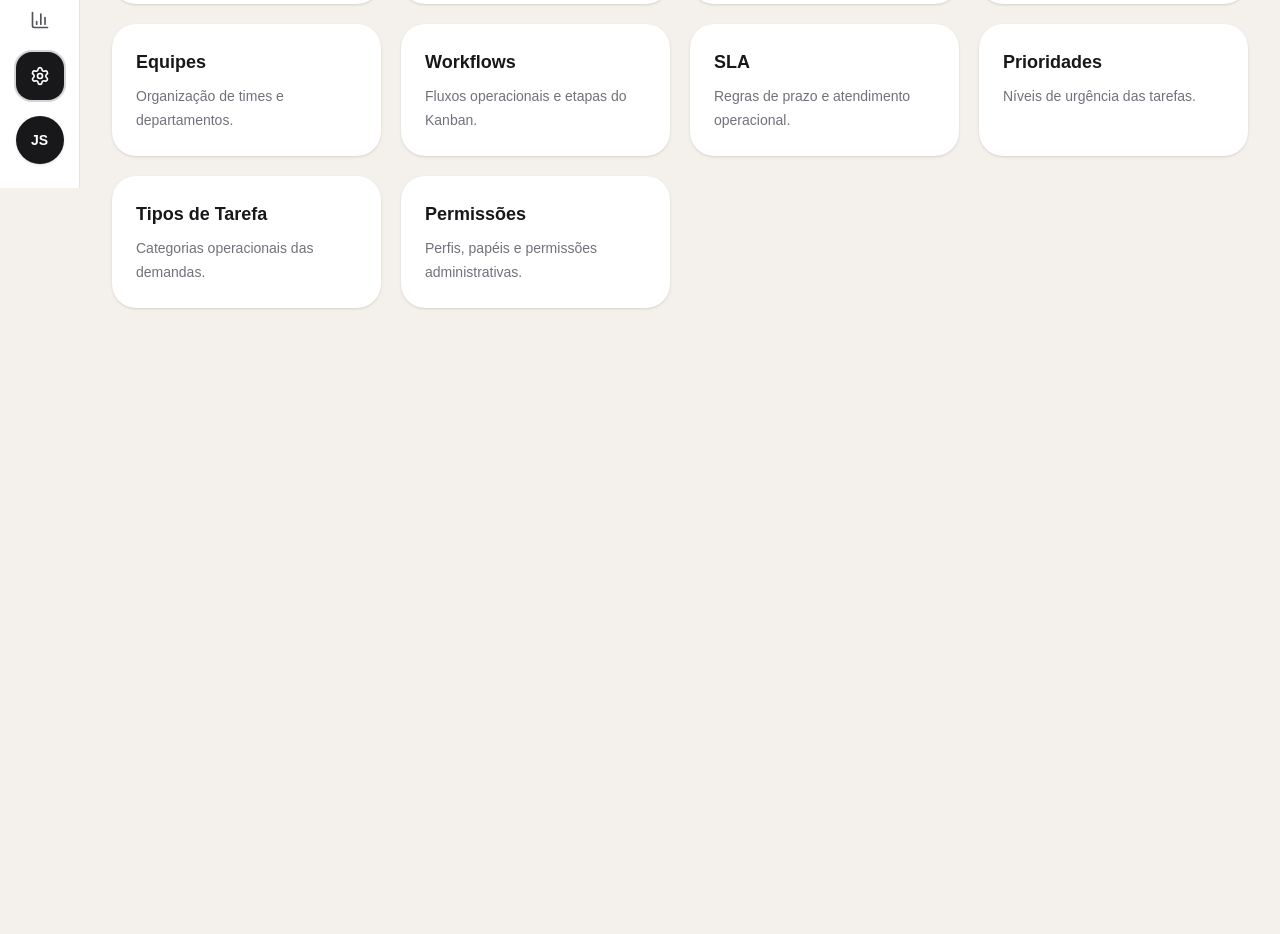
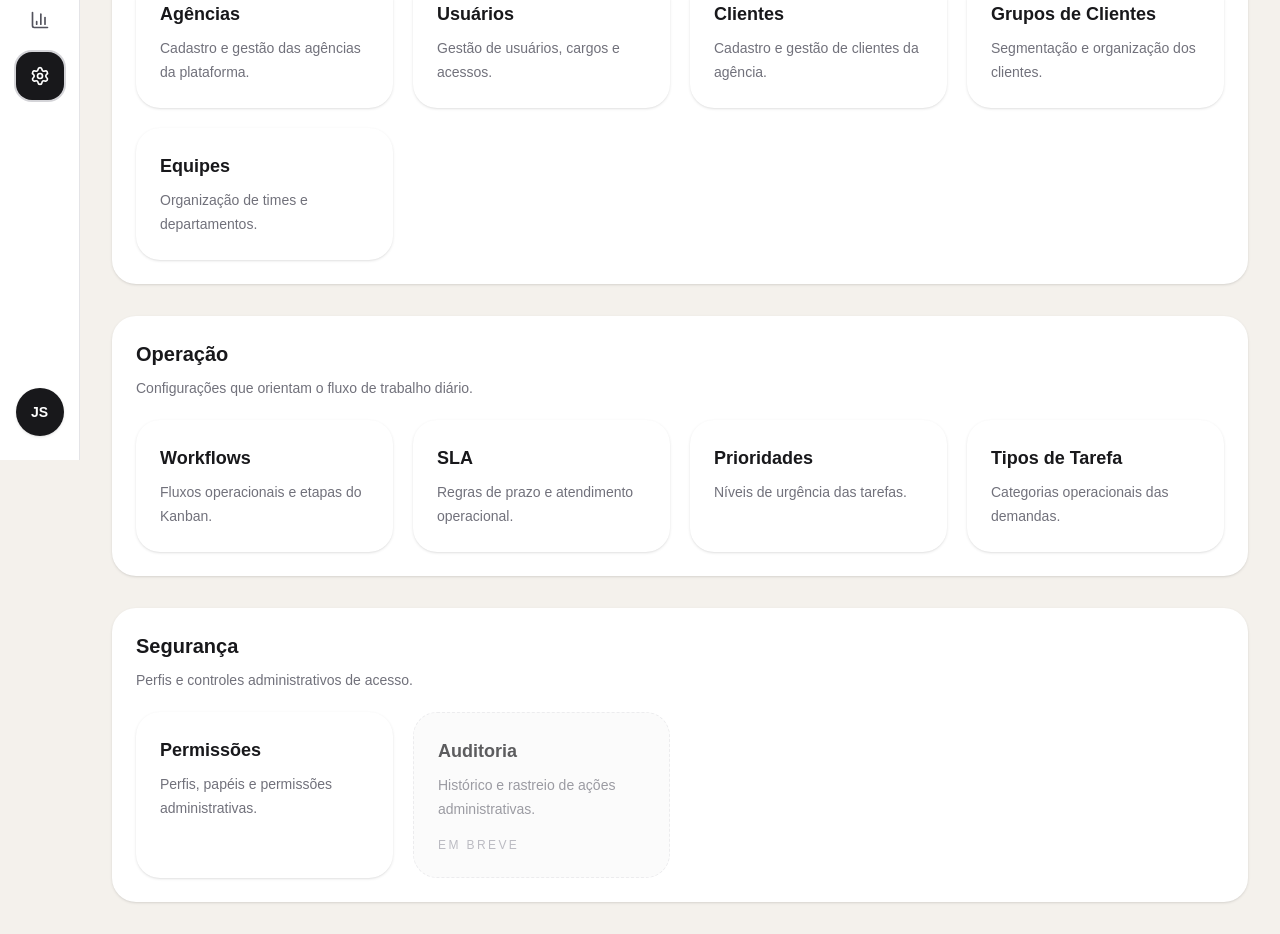
Before and after one commit to hudsonoli/taskflow, a Next.js app in the folder frontend/: page /configuracoes in a window 1280 px wide. Shown: the part 340-1274 px from the top of the page. Before the commit the page ends 800 px from the top, so only its background shows below. Built offline with nearby package versions, Linux system fonts and the light colour scheme.

Commit message:
refactor(config): organiza configuracoes por secoes

```diff
--- a/frontend/src/app/configuracoes/page.tsx
+++ b/frontend/src/app/configuracoes/page.tsx
@@ -1,7 +1,25 @@
 import Link from "next/link";
+import { Card } from "@/components/ui/Card";
 import { PageHeader } from "@/components/ui/PageHeader";
 
-const settingsItems = [
+type SettingsItem = {
+  title: string;
+  description: string;
+  href?: string;
+  disabled?: boolean;
+};
+
+type SettingsSection = {
+  title: string;
+  description: string;
+  items: SettingsItem[];
+};
+
+const settingsSections: SettingsSection[] = [
+  {
+    title: "Cadastros",
+    description: "Entidades base para operação e organização da plataforma.",
+    items: [
       {
         title: "Agências",
         description: "Cadastro e gestão das agências da plataforma.",
@@ -27,6 +45,12 @@ const settingsItems = [
         description: "Organização de times e departamentos.",
         href: "/configuracoes/equipes",
       },
+    ],
+  },
+  {
+    title: "Operação",
+    description: "Configurações que orientam o fluxo de trabalho diário.",
+    items: [
       {
         title: "Workflows",
         description: "Fluxos operacionais e etapas do Kanban.",
@@ -47,10 +71,23 @@ const settingsItems = [
         description: "Categorias operacionais das demandas.",
         href: "/configuracoes/tipos-tarefa",
       },
+    ],
+  },
+  {
+    title: "Segurança",
+    description: "Perfis e controles administrativos de acesso.",
+    items: [
       {
         title: "Permissões",
         description: "Perfis, papéis e permissões administrativas.",
         href: "/configuracoes/permissoes",
+      },
+      {
+        title: "Auditoria",
+        description: "Histórico e rastreio de ações administrativas.",
+        disabled: true,
+      },
+    ],
   },
 ];
 
@@ -62,21 +99,61 @@ export default function ConfiguracoesPage() {
         description="Área administrativa para SuperAdmin, Admin, Diretoria, Gestores e usuários autorizados."
       />
 
+      <div className="space-y-8">
+        {settingsSections.map((section) => (
+          <Card key={section.title}>
+            <div className="mb-5">
+              <h2 className="text-xl font-semibold text-zinc-900">
+                {section.title}
+              </h2>
+
+              <p className="mt-2 text-sm leading-6 text-zinc-500">
+                {section.description}
+              </p>
+            </div>
+
             <div className="grid gap-5 md:grid-cols-2 xl:grid-cols-4">
-        {settingsItems.map((item) => (
+              {section.items.map((item) => {
+                if (item.disabled) {
+                  return (
+                    <div
+                      key={item.title}
+                      aria-disabled="true"
+                      className="rounded-3xl border border-dashed border-zinc-200 bg-zinc-50 p-6 opacity-70"
+                    >
+                      <h3 className="text-lg font-semibold text-zinc-900">
+                        {item.title}
+                      </h3>
+
+                      <p className="mt-2 text-sm leading-6 text-zinc-500">
+                        {item.description}
+                      </p>
+
+                      <p className="mt-4 text-xs font-medium uppercase tracking-[0.2em] text-zinc-400">
+                        Em breve
+                      </p>
+                    </div>
+                  );
+                }
+
+                return (
                   <Link
-            key={item.href}
-            href={item.href}
+                    key={item.title}
+                    href={item.href ?? "#"}
                     className="rounded-3xl bg-white p-6 shadow-sm transition hover:-translate-y-1 hover:shadow-md"
                   >
-            <h2 className="text-lg font-semibold text-zinc-900">
+                    <h3 className="text-lg font-semibold text-zinc-900">
                       {item.title}
-            </h2>
+                    </h3>
 
                     <p className="mt-2 text-sm leading-6 text-zinc-500">
                       {item.description}
                     </p>
                   </Link>
+                );
+              })}
+            </div>
+          </Card>
         ))}
       </div>
     </div>
--- a/frontend/src/components/layout/Sidebar.tsx
+++ b/frontend/src/components/layout/Sidebar.tsx
@@ -25,7 +25,7 @@ export function Sidebar() {
   const pathname = usePathname();
 
   return (
-    <aside className="flex h-full w-20 shrink-0 flex-col border-r border-zinc-200 bg-white px-2 py-6">
+    <aside className="sticky top-0 flex h-screen w-20 shrink-0 flex-col border-r border-zinc-200 bg-white px-2 py-6">
       <div className="mb-10 flex justify-center">
         <div
           className="flex h-12 w-12 items-center justify-center rounded-full bg-zinc-900 text-base font-bold text-white"
```
Lines whose indentation alone changed are shown as unchanged.
